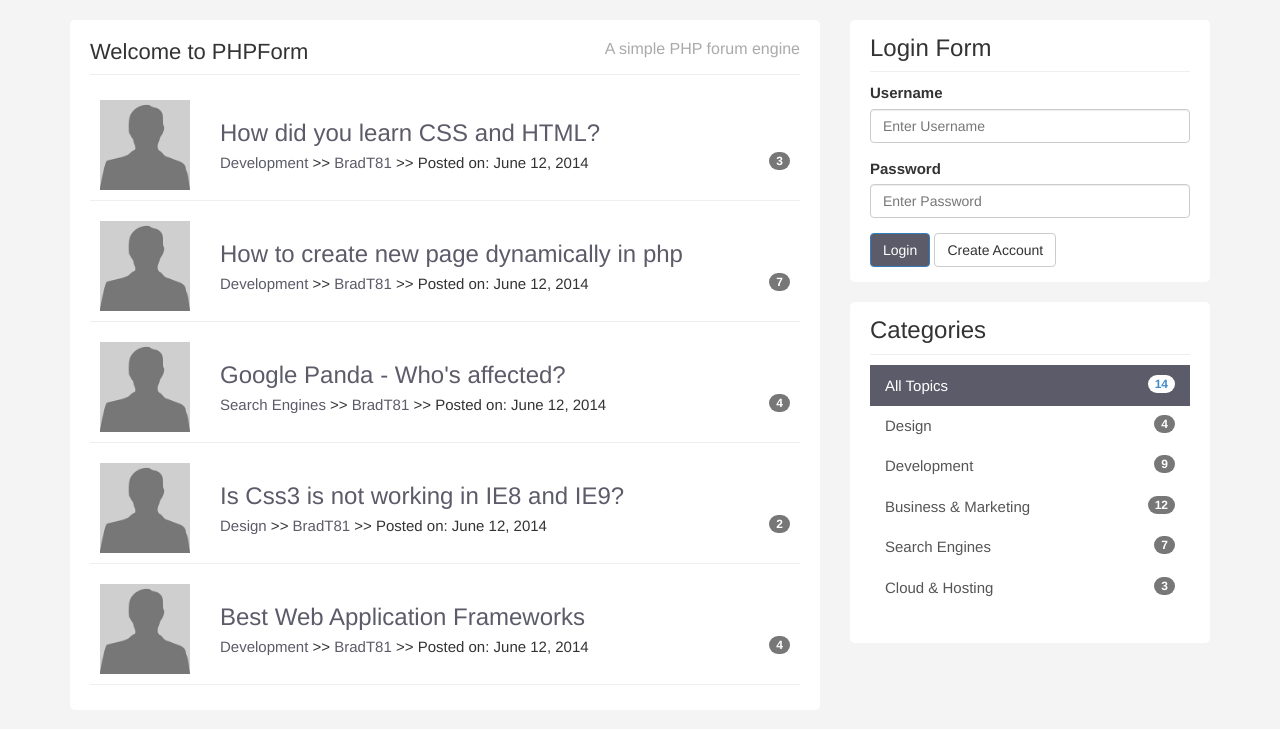
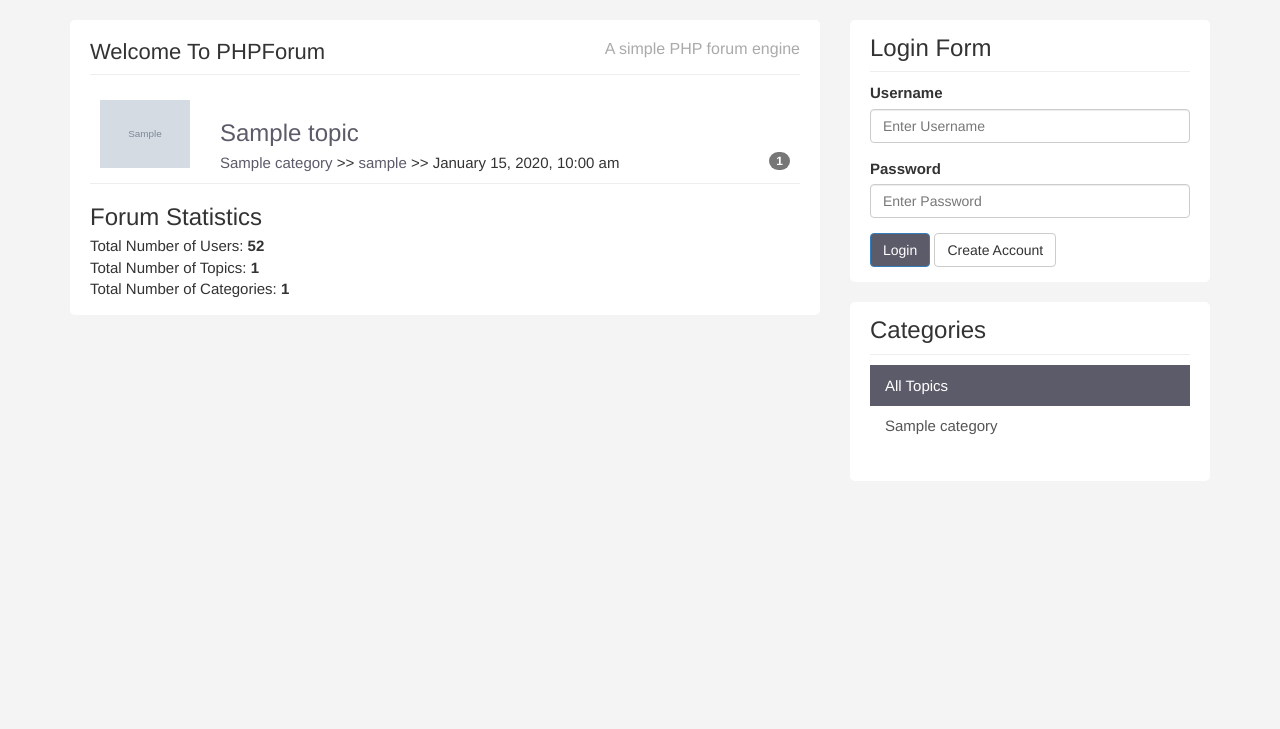
Before and after one commit to JeffShomali/PHPForum, a PHP site: page /topics.php in a window 1280 px wide. Shown: the part 40-769 px from the top of the page. Run offline with PHP 8.4, Linux system fonts and the light colour scheme; tables that the repository leaves empty hold one stand-in row (values such as "Sample post"); grey boxes marked "Sample" are stand-in pictures; some libraries are stand-ins or nearby versions.

Commit message:
Working with Topic and Filter Category

```diff
--- a/helpers/db_helper.php
+++ b/helpers/db_helper.php
@@ -13,3 +13,17 @@ function replyCount($topic_id){
      //Get Count
      return $db->rowCount();
 }
+
+/**
+ * [Get Categories]
+ * @return [type] [description]
+ */
+ function getCategories(){
+ 	$db = new Database;
+ 	$db->query('SELECT * FROM categories');
+
+ 	//Assign Result Set
+ 	$results = $db->resultset();
+
+ 	return $results;
+ }
--- a/helpers/format_helper.php
+++ b/helpers/format_helper.php
@@ -23,3 +23,22 @@ function formatDate($date){
      $date = date("F j, Y, g:i a", strtotime($date));
      return $date;
 }
+
+/**
+ * [Changing Active Class if Category is Active]
+ * @param  [type]  $catgory [description]
+ * @return boolean          [description]
+ */
+ function is_active($category){
+ 		if(isset($_GET['category'])){
+ 			if($_GET['category'] == $category){
+ 				return 'active';
+ 			} else {
+ 				return '';
+ 			}
+ 		} else {
+ 			if($category == null){
+ 				return 'active';
+ 			}
+ 		}
+ }
--- a/libraries/Topic.php
+++ b/libraries/Topic.php
@@ -30,11 +30,11 @@ class Topic {
        * [Get Total Number of Topics]
        * @return [type] [description]
        */
-      public function getTotalTopics(){
-           $this->db->query('SELECT * FROM topics');
-           $rows = $this->db->resultset();
-           return $this->db->rowCount();
-      }
+       public function getTotalTopics(){
+		$this->db->query('SELECT * FROM topics');
+		$rows = $this->db->resultset();
+		return $this->db->rowCount();
+	}
 
       /**
        * [Get Total Number of Categories]
@@ -46,7 +46,48 @@ class Topic {
            return $this->db->rowCount();
       }
 
+      /**
+       * [Get Category By ID]
+       * @param  [type] $category_id [description]
+       * @return [type]              [description]
+       */
+      public function getCategory($category_id){
+		$this->db->query("SELECT * FROM categories WHERE id = :category_id
+		");
+		$this->db->bind(':category_id', $category_id);
 
+		//Assign Row
+		$row = $this->db->single();
+
+		return $row;
+	}
+
+     /**
+      * [Get Topics By Category]
+      * @param  [type] $category_id [description]
+      * @return [type]              [description]
+      */
+     public function getByCategory($category_id){
+		$this->db->query("SELECT topics.*, categories.*, users.username, users.avatar FROM topics
+						INNER JOIN categories
+						ON topics.category_id = categories.id
+						INNER JOIN users
+						ON topics.user_id=users.id
+						WHERE topics.category_id = :category_id
+		");
+		$this->db->bind(':category_id', $category_id);
+
+		//Assign Result Set
+		$results = $this->db->resultset();
+
+		return $results;
+	}
+
+      /**
+       * [getTotalReplies description]
+       * @param  [type] $topic_id [description]
+       * @return [type]           [description]
+       */
       public function getTotalReplies($topic_id) {
            $this->db->query('SELECT * FROM replies WHERE topic_id =' .$topic_id);
            $rows = $this->db->resultset();
@@ -59,4 +100,6 @@ class Topic {
 
 
 
-}
+
+
+}//end class
--- a/templates/frontpage.php
+++ b/templates/frontpage.php
@@ -28,7 +28,7 @@
 						<h3>Forum Statistics</h3>
 					<ul>
 						<li>Total Number of Users: <strong>52</strong></li>
-						<li>Total Number of Topics: <strong><?php echo $totalTopics; ?></strong></li>
-						<li>Total Number of Categories: <strong><?php echo $totalCategories;?></strong></li>
+                              <li>Total Number of Topics: <strong><?php echo $totalTopics; ?></strong></li>
+						<li>Total Number of Categories: <strong><?php echo $totalCategories; ?></strong></li>
 					</ul>
 <?php include('includes/footer.php'); ?>
--- a/templates/includes/footer.php
+++ b/templates/includes/footer.php
@@ -21,12 +21,10 @@
 <div class="block">
 <h3>Categories</h3>
 <div class="list-group">
-     <a href="#" class="list-group-item active">All Topics <span class="badge pull-right">14</span></a>
-     <a href="#" class="list-group-item">Design<span class="badge pull-right">4</span></a>
-     <a href="#" class="list-group-item">Development<span class="badge pull-right">9</span></a>
-     <a href="#" class="list-group-item">Business & Marketing <span class="badge pull-right">12</span></a>
-     <a href="#" class="list-group-item">Search Engines<span class="badge pull-right">7</span></a>
-     <a href="#" class="list-group-item">Cloud & Hosting <span class="badge pull-right">3</span></a>
+	<a href="topics.php" class="list-group-item <?php echo is_active(null); ?>">All Topics <span class="badge pull-right"></span></a>
+	<?php foreach(getCategories() as $category) : ?>
+		<a href="topics.php?category=<?php echo $category->id; ?>" class="list-group-item <?php echo is_active($category->id); ?>"><?php echo $category->name; ?> </a>
+	<?php endforeach; ?>
 </div>
 </div>
 </div>
--- a/templates/includes/header.php
+++ b/templates/includes/header.php
@@ -10,6 +10,13 @@
     <link href="<?php echo BASE_URI; ?>templates/css/bootstrap.css" rel="stylesheet">
     <!-- Custom styles for this template -->
     <link href="<?php echo BASE_URI; ?>templates/css/custom.css" rel="stylesheet">
+
+    <?php
+    //Check if title is set, if not assign it
+     if(!isset($title)){
+          $title = SITE_TITLE; //SITE_TITLE defined in config.php
+     }
+    ?>
   </head>
 
   <body>
@@ -40,7 +47,7 @@
 			<div class="col-md-8">
 				<div class="main-col">
 					<div class="block">
-						<h1 class="pull-left">Welcome to PHPForm</h1>
+						<h1 class="pull-left"><?php echo $title;?></h1>
 						<h4 class="pull-right">A simple PHP forum engine</h4>
 						<div class="clearfix"></div>
 						<hr>
--- a/templates/topics.php
+++ b/templates/topics.php
@@ -1,84 +1,34 @@
 <?php include('includes/header.php'); ?>
 <ul id="topics">
+     <?php if($topics) : ?>
+          <?php foreach($topics as $topic) : ?>
           	<li class="topic">
           		<div class="row">
           		     <div class="col-md-2">
-          <img class="avatar pull-left" src="img/gravatar.jpg" />
+          			     <img class="avatar pull-left" src="images/avatars/<?php echo $topic->avatar; ?>" />
           		     </div>
           		     <div class="col-md-10">
           			<div class="topic-content pull-right">
-               <h3><a href="topic.html">How did you learn CSS and HTML?</a></h3>
+          				<h3><a href="topic.html"><?php echo $topic->title ;?></a></h3>
           				<div class="topic-info">
-                    <a href="category.html">Development</a> >> <a href="profile.html">BradT81</a> >> Posted on: June 12, 2014
-                    <span class="badge pull-right">3</span>
+          					<a href="topics.php?category=<?php echo urlFormat($topic->category_id); ?>"><?php echo $topic->name;?></a> >>
+                                   <a href="topics.php?user=<?php echo urlFormat($topic->user_id); ?>"><?php echo $topic->username;?></a> >>
+                                    <?php echo formatDate($topic->create_date); ?>
+          					<span class="badge pull-right"><?php echo replyCount($topic->id);?></span>
           				</div>
           			     </div>
           		     </div>
           	     </div>
                </li>
-<li class="topic">
-<div class="row">
-     <div class="col-md-2">
-          <img class="avatar pull-left" src="img/gravatar.jpg" />
-     </div>
-     <div class="col-md-10">
-          <div class="topic-content pull-right">
-               <h3><a href="topic.html">How to create new page dynamically in php</a> </h3>
-               <div class="topic-info">
-                    <a href="category.html">Development</a> >> <a href="profile.html">BradT81</a> >> Posted on: June 12, 2014
-                    <span class="badge pull-right">7</span>
-               </div>
-          </div>
-     </div>
-</div>
-</li>
-<li class="topic">
-<div class="row">
-     <div class="col-md-2">
-          <img class="avatar pull-left" src="img/gravatar.jpg" />
-     </div>
-     <div class="col-md-10">
-          <div class="topic-content pull-right">
-               <h3><a href="topic.html">Google Panda - Who's affected?</a></h3>
-               <div class="topic-info">
-                    <a href="category.html">Search Engines</a> >> <a href="profile.html">BradT81</a> >> Posted on: June 12, 2014
-                    <span class="badge pull-right">4</span>
-               </div>
-          </div>
-     </div>
-</div>
-</li>
-<li class="topic">
-<div class="row">
-     <div class="col-md-2">
-          <img class="avatar pull-left" src="img/gravatar.jpg" />
-     </div>
-     <div class="col-md-10">
-          <div class="topic-content pull-right">
-               <h3><a href="topic.html">Is Css3 is not working in IE8 and IE9?</a></h3>
-               <div class="topic-info">
-                    <a href="category.html">Design</a> >> <a href="profile.html">BradT81</a> >> Posted on: June 12, 2014
-                    <span class="badge pull-right">2</span>
-               </div>
-          </div>
-     </div>
-</div>
-</li>
-<li class="topic">
-<div class="row">
-     <div class="col-md-2">
-          <img class="avatar pull-left" src="img/gravatar.jpg" />
-     </div>
-     <div class="col-md-10">
-          <div class="topic-content pull-right">
-               <h3><a href="topic.html">Best Web Application Frameworks</a></h3>
-               <div class="topic-info">
-                    <a href="category.html">Development</a> >> <a href="profile.html">BradT81</a> >> Posted on: June 12, 2014
-                    <span class="badge pull-right">4</span>
-               </div>
-          </div>
-     </div>
-</div>
-</li>
+          <?php endforeach;   ?>
+</ul>
+<?php else : ?>
+     <p>No Topics Found!</p>
+<?php endif; ?>
+		<h3>Forum Statistics</h3>
+	<ul>
+		<li>Total Number of Users: <strong>52</strong></li>
+          <li>Total Number of Topics: <strong><?php echo $totalTopics; ?></strong></li>
+		<li>Total Number of Categories: <strong><?php echo $totalCategories; ?></strong></li>
 	</ul>
 <?php include('includes/footer.php'); ?>
--- a/topics.php
+++ b/topics.php
@@ -1,10 +1,29 @@
 <?php require('core/init.php'); ?>
 
 <?php
+//Create Topic Object
+$topic =  new Topic;
+
+//Get Category From URL
+//This is check if site.com/topics.php?category=2 is set
+$category = isset($_GET['category']) ? $_GET['category'] : null;
+
 //Get Template and Assign Vars
 $template = new Template('templates/topics.php');
 
-//Assign variables
+//Assign Template Variables
+if(isset($category)){
+	$template->topics = $topic->getByCategory($category);
+	$template->title = 'Posts In "'.$topic->getCategory($category)->name.'"';
+}
+
+if(!isset($category)){
+     //Assign variables
+      $template->topics = $topic->getAllTopics();
+      $template->totalTopics = $topic->getTotalTopics();
+      $template->totalCategories = $topic->getTotalCategories();
+
+}
 
 
 //Dsiplay template
```
Lines whose indentation alone changed are shown as unchanged.
